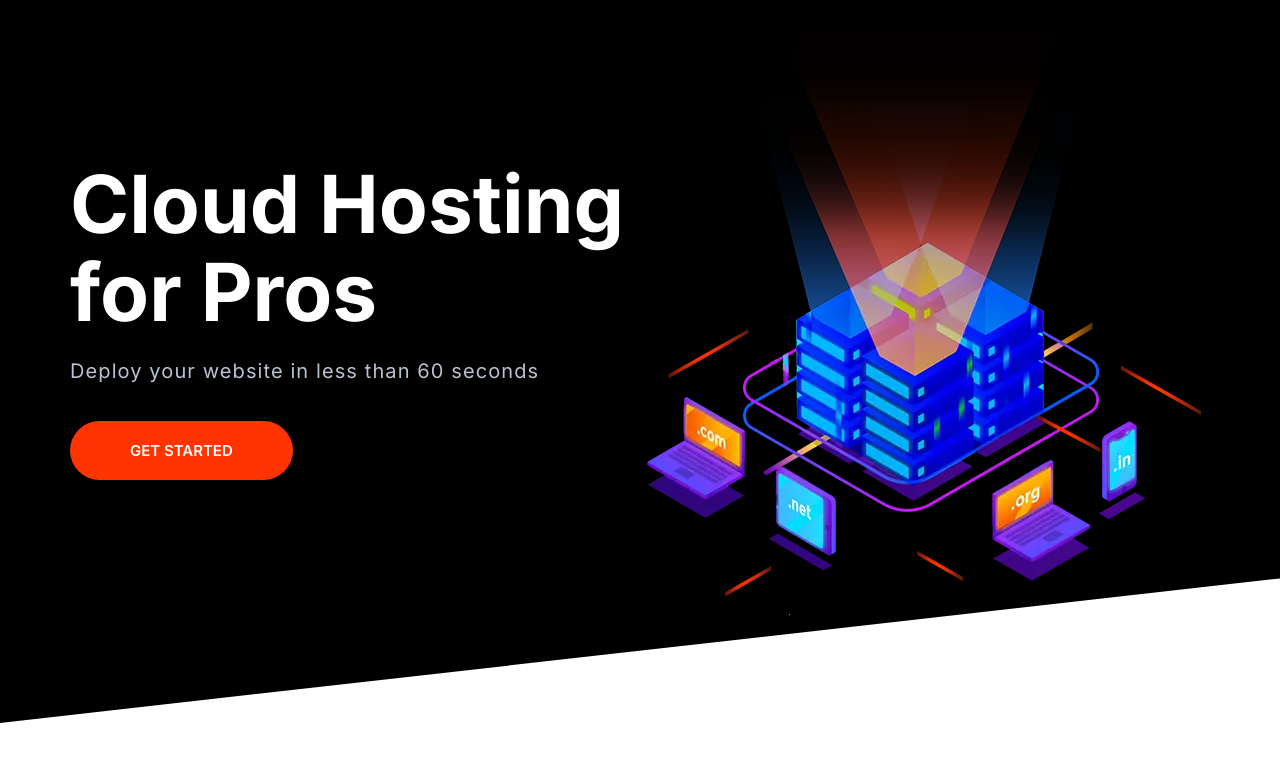
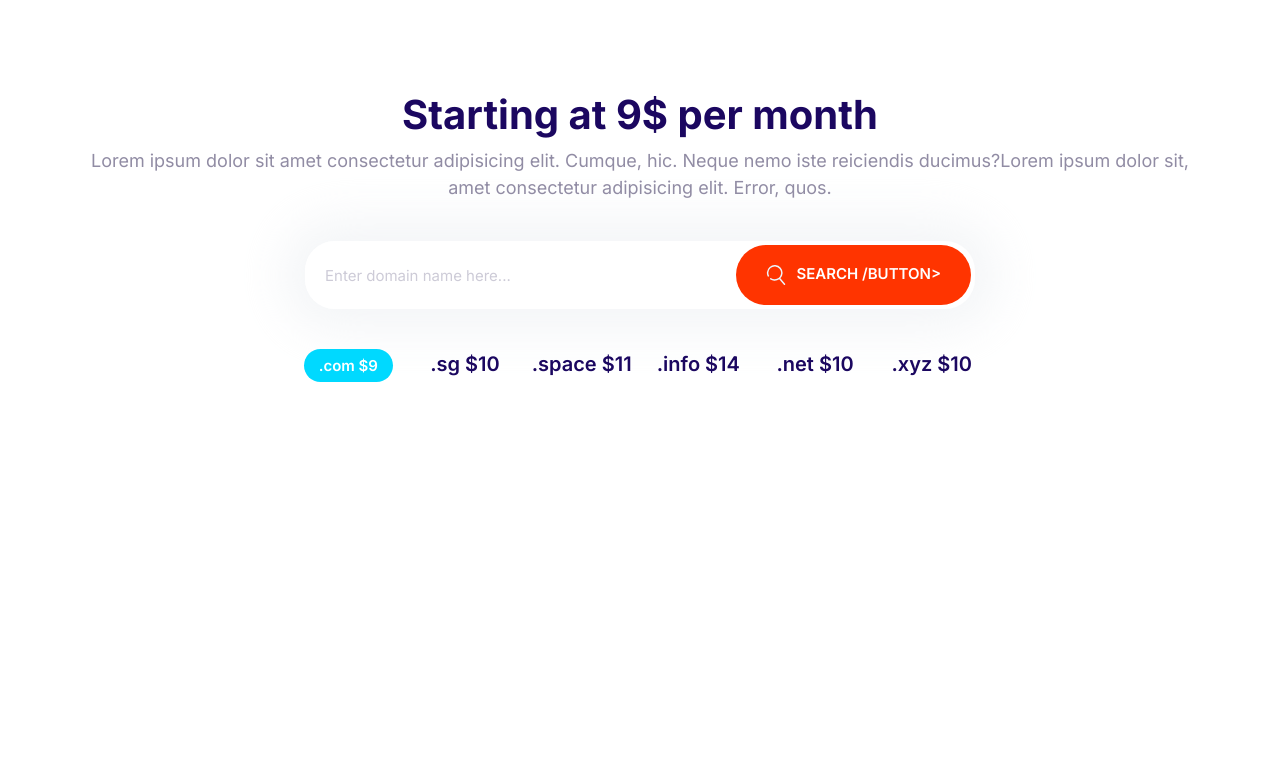
Before and after one commit to Abottt/moshify-original, a plain HTML site: page html/index.html in a window 1280 px wide. Drawn offline with Linux system fonts and the light colour scheme.

Commit message:
making the domain block element

```diff
--- a/css/style.css
+++ b/css/style.css
@@ -20,7 +20,6 @@ html {
     --color-border: #ccc;
     --color-body-darker: #5c5577;
     --border-radius: 30px;
-
 }
 
 *,
@@ -31,7 +30,7 @@ html {
 
 /* typography (font and size)*/
 body {
-    font-family: Inter, Helvetica, sans-serif;
+    font-family: Inter, Arial, Helvetica, sans-serif;
     color: var(--color-body);
     font-size: 2.4rem;
     line-height: 1.5;
@@ -123,18 +122,19 @@ skin: color sizes
 }
 
 .badge--primary {
-    background: #126de4;
-    color: white;
+    background: var(--color-primary);
+    color: #fff;
 }
 
 .badge--secondary {
-    background: #02cdf1;
-    color: white;
+    background: var(--color-secondary);
+    color: #fff;
 }
 
 /* badge for bigger screen */
 .badge--small {
     font-size: 1.6rem;
+    padding: 0.5rem 1.5rem;
 }
 
 /* so we actually style all the component first,
@@ -269,10 +269,18 @@ we can separatinf structure from the skin and make diferrent skin and combine th
     font-weight: 600;
     padding: 2rem 3rem;
     text-transform: uppercase;
-    white-space: no-wrap;
+    white-space: nowrap;
     text-align: center;
     margin: 1rem 0;
+    outline: 0;
 
+}
+
+.btn .icon {
+    width: 2rem;
+    height: 2rem;
+    margin-right: 1rem;
+    vertical-align: middle;
 }
 
 .btn--primary {
@@ -332,16 +340,16 @@ we can separatinf structure from the skin and make diferrent skin and combine th
 
 /* Inputs */
 .input {
+    border-radius: var(--border-radius);
+    border: 1px solid var(--color-border);
+    color: var(--color-headings);
+    font-size: 2rem;
+    outline: 0;
     padding: 1.5rem 3.5rem;
-    border: 1px solid var(--color-border);
-    border-radius: var(--border-radius);
-    outline: 0;
-    color: var(--color-headings);
 }
 
 ::placeholder {
     color: #cdcbd7;
-    font-size: 2rem;
 }
 
 /* input groups */
@@ -355,17 +363,16 @@ we can separatinf structure from the skin and make diferrent skin and combine th
 .input-group .input {
     border: 0;
     flex-grow: 1;
-    padding: 1.5rem 1rem;
+    padding: 1.5rem 2rem;
 }
 
 .input-group .btn {
     margin: 4px;
 }
 
-@media screen and(min-width:1024px) {
+@media screen and (min-width:1024px) {
     .input {
         font-size: 1.5rem;
-        border-radius: var(--border-radius);
     }
 
 }
@@ -501,7 +508,7 @@ make div.card>header.card__header>div.card__body
 
 .quote__organization {
     color: var(--color-headings);
-    opacity: .4;
+    opacity: 0.4;
     font-size: 2rem;
     font-style: normal;
 }
@@ -517,7 +524,7 @@ make div.card>header.card__header>div.card__body
     }
 
     .quote__author{
-        font-size: 2rem;
+        font-size: 2.4rem;
     }
 
     .quote__organization {
@@ -551,6 +558,7 @@ make div.card>header.card__header>div.card__body
 
 .testimonial__image {
     position: relative;
+    margin: 0 3rem;
 }
 
 .testimonial__image > img {
@@ -566,6 +574,10 @@ make div.card>header.card__header>div.card__body
 }
 
 @media screen and (min-width: 768px) {
+    .testimonial__image {
+        margin: 0;
+      }
+
     .testimonial .quote,
     .testimonial .quote__author {
         font-size: 2rem;
@@ -573,6 +585,7 @@ make div.card>header.card__header>div.card__body
 
     .testimonial .quote {
         margin-left: 6rem;
+        margin-right: 0;
     }
 }
 
@@ -793,7 +806,33 @@ make div.card>header.card__header>div.card__body
              align-self: center;
          }
 
-
      }
 
      /* remember bot all your problem in link is the / */
+
+     /* domain block */
+     .block-domain .input-group {
+        box-shadow: 0 0 50px 20px #e6ebee7c;
+        border: 0;
+        margin: 4rem auto;
+        max-width: 670px;
+     }
+
+     .block-domain__prices {
+        display: grid;
+        grid-template-columns: repeat(3, 1fr);
+        grid-template-rows: repeat(2, 6rem);
+        font-size: 2rem;
+        font-weight: 600;
+        justify-items: center;
+        max-width: 700px;
+        margin: 0 auto;
+        max-width: 700px;
+     }
+
+
+@media screen and (min-width: 768px) {
+    .block-domain__prices {
+      grid-template-columns: repeat(auto-fit, minmax(10rem, 1fr));
+    }
+  }
--- a/html/index.html
+++ b/html/index.html
@@ -20,28 +20,29 @@
     <link rel="stylesheet" href="/css/style.css" />
   </head>
   <body>
-    <section class="block block--dark block--skewed-left hero">
-      <div class="container grid grid--1x2">
-        <header class="block__header hero__content">
-          <h1 class="block__heading">Cloud Hosting for Pros</h1>
-          <p class="hero__tagline">
-            Deploy your website in less than 60 seconds
-          </p>
-          <a href="" class="btn btn--accent btn--stretched">Get Started</a>
-        </header>
-        <picture>
-          <source
-            type="image/webp"
-            srcset="/images/banner.webp 1x, /images/banner@2x.webp 2x"
-          />
-          <source
-            type="image/png"
-            srcset="/images/banner.png 1x, /images/banner@2x.png 2x"
-          />
-          <img class="hero__image" src="/images/banner.png" alt="" />
-        </picture>
+    <section class="block container block-domain">
+      <header class="block__header">
+        <h2>Starting at 9$ per month</h2>
+        <p>Lorem ipsum dolor sit amet consectetur adipisicing elit. Cumque, hic. Neque nemo iste reiciendis ducimus?Lorem ipsum dolor sit, amet consectetur adipisicing elit. Error, quos.</p>
+      </header>
+      <div class="input-group ">
+        <input type="text" class="input" placeholder="Enter domain name here..." />
+        <button class="btn btn--accent">
+          <svg class="icon icon--white">
+          <use xlink:href="/images/sprite.svg#search"></use>
+        </svg>search
+        /button>
       </div>
+      <ul class="list block-domain__prices">
+        <li><span class="badge badge--secondary">.com $9</span></li>
+        <li>.sg $10</li>
+        <li>.space $11</li>
+        <li>.info $14</li>
+        <li>.net $10</li>
+        <li>.xyz $10</li>
+      </ul>
     </section>
+  </body>
     <script src="/js/main.js"></script>
   </body>
 </html>
```
Also changed, not shown: components/domain-block.html (added, +26 -0 lines).
